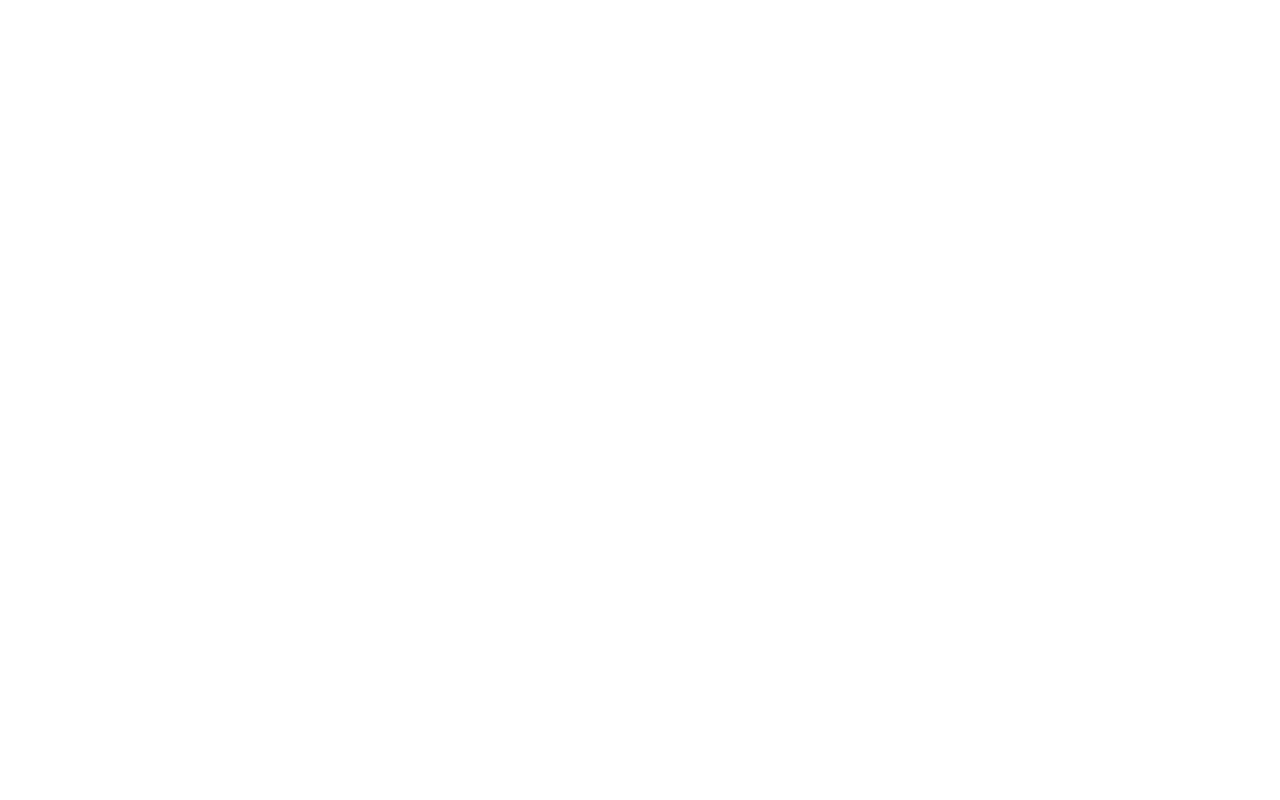
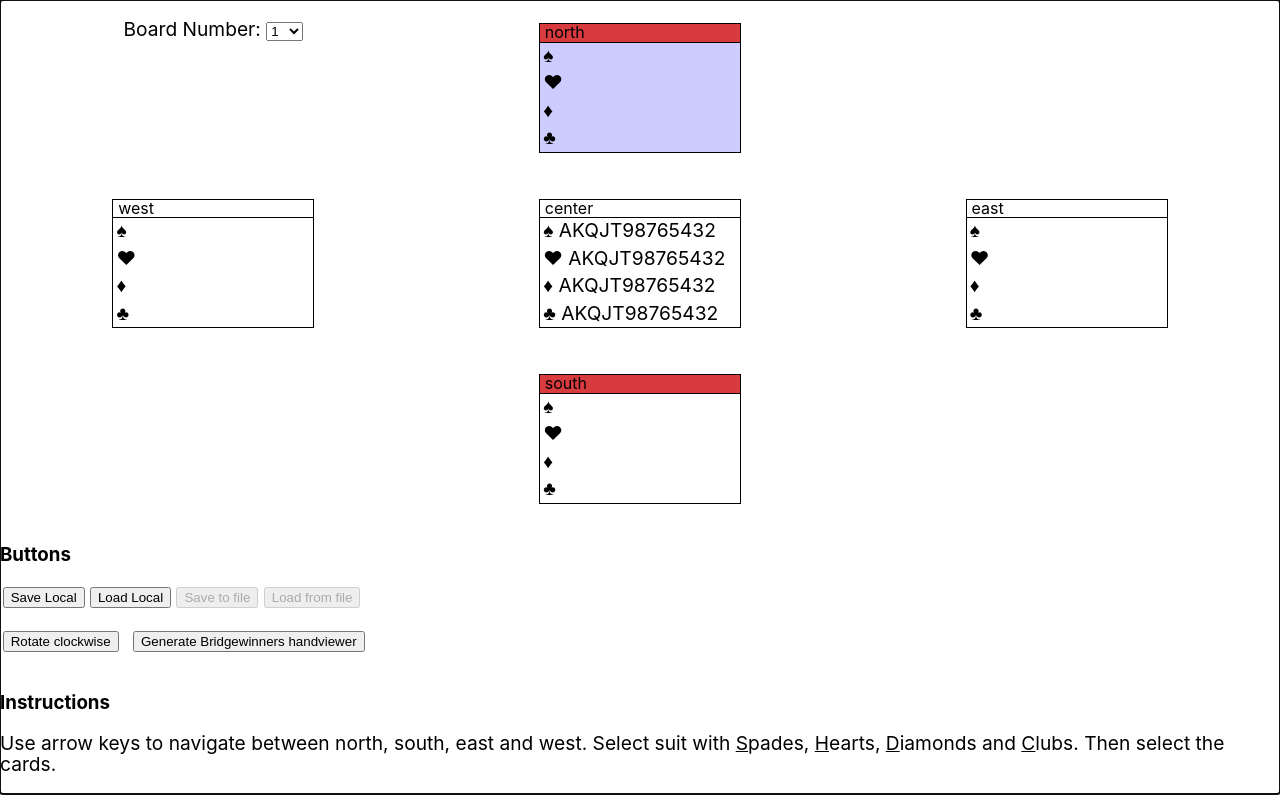
Before and after one commit to tzimnoch/cbb.testsite, a plain HTML site: page index.html in a window 1280 px wide. Drawn offline with Linux system fonts and the light colour scheme; the site is published under a folder, as on GitHub Pages, so addresses that start at the root find nothing.

Commit message:
Use relative links

```diff
--- a/index.html
+++ b/index.html
@@ -1 +1 @@
-<!doctype html><html><head><link rel="icon" href="/favicon.png"><title>CBB Tools</title><meta charset="UTF-8"><meta name="viewport" content="width=device-width, initial-scale=1.0"><script defer src="/static/js/lib-react.4f9ac565.js"></script><script defer src="/static/js/index.d4445556.js"></script><link href="/static/css/index.a58ba3e1.css" rel="stylesheet"></head><body><div id="root"></div></body></html>
+<!doctype html><html><head><link rel="icon" href="favicon.png"><title>CBB Tools</title><meta charset="UTF-8"><meta name="viewport" content="width=device-width, initial-scale=1.0"><script defer src="./static/js/lib-react.4f9ac565.js"></script><script defer src="./static/js/index.d4445556.js"></script><link href="./static/css/index.a58ba3e1.css" rel="stylesheet"></head><body><div id="root"></div></body></html>
```
